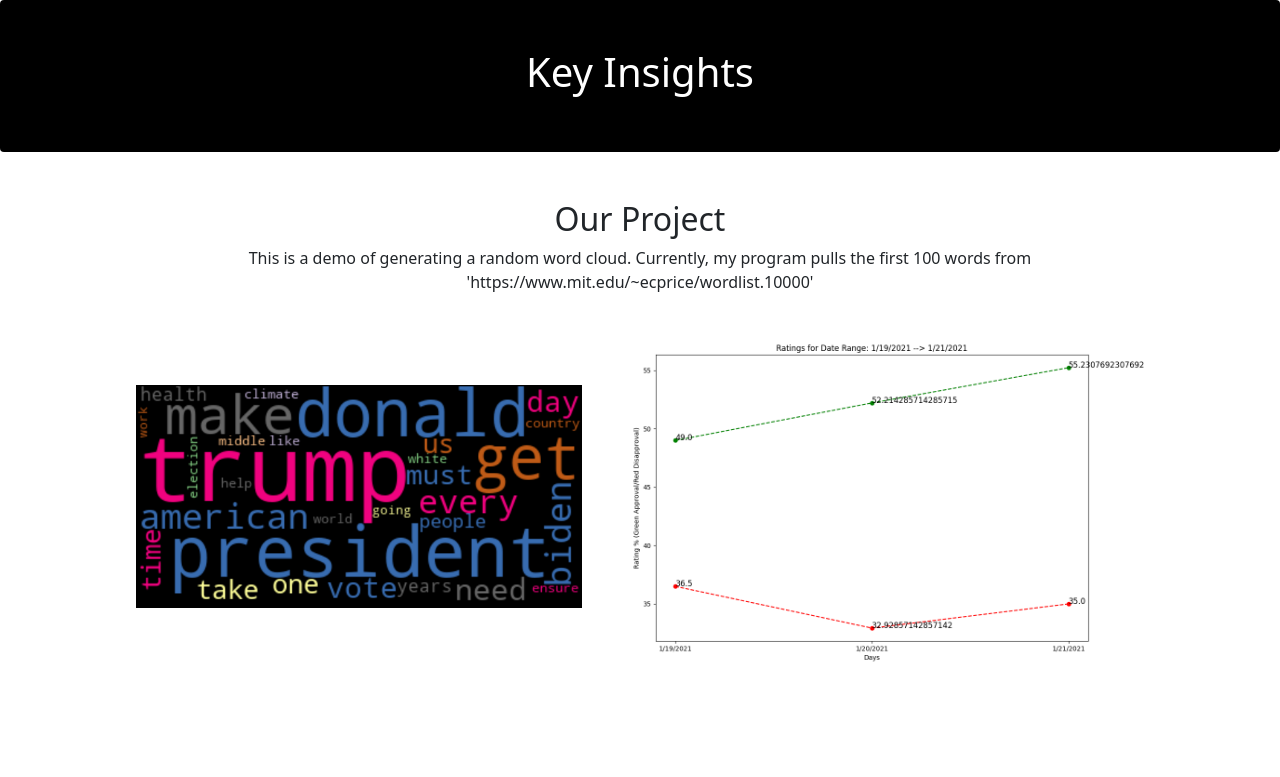
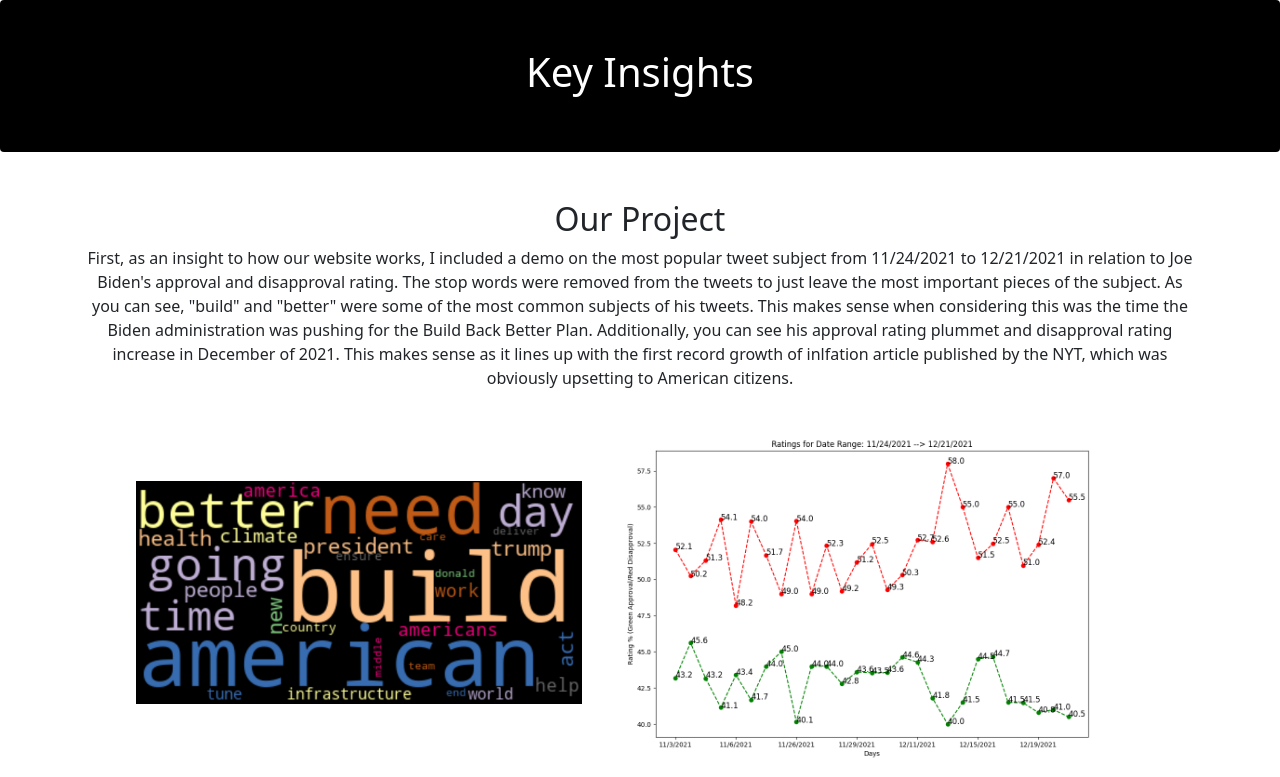
Before and after one commit to kaitlynsandor/BidenTweetAnalysis, a Flask app: template templates/insights.html in a window 1280 px wide. Shown: the part 76-853 px from the top of the page. Before the commit the page ends 738 px from the top, so only its background shows below. Run offline with Flask 2, Linux system fonts and the light colour scheme; the template is opened without the code that fills it, so the values that code supplies are empty.

Commit message:
added some more explanation to the insights page

```diff
--- a/app.py
+++ b/app.py
@@ -6,7 +6,7 @@
 import matplotlib
 from word_cloud import *
 from polling_data import *
-
+sw_spacy = []
 # Configure application
 app = Flask(__name__)
 
@@ -32,10 +32,10 @@
 
 @app.route("/insights", methods=["GET", "POST"])
 def insights():
-    list_of_words = get_tweets_date_range('10/24/2007', '4/9/2012')
+    list_of_words = get_tweets_date_range('11/24/2021', '12/21/2021', sw_spacy)
     create_save_word_cloud_from_dirty_tweets(list_of_words, 'cloud')
-    output = get_dates_and_approval('1/19/2021', '1/21/2021')
-    graph_and_save_results(output[0], output[1], output[2], 'polling_data', "1/19/2021 --> 1/21/2021")
+    output = get_dates_and_approval('11/24/2021', '12/21/2021')
+    graph_and_save_results(output[0], output[1], output[2], 'polling_data', "11/24/2021 --> 12/21/2021")
     return render_template('insights.html')
 
 @app.route("/about",  methods=["GET", "POST"])
@@ -74,5 +74,7 @@
 
 if __name__=="__main__":
     matplotlib.use('Agg')
+    en = spacy.load('en_core_web_sm')
+    sw_spacy = en.Defaults.stop_words
     app.run(host=os.getenv('IP', '0.0.0.0'),
             port=int(os.getenv('PORT', 8000)))
--- a/templates/index.html
+++ b/templates/index.html
@@ -9,8 +9,12 @@
     <h2>Our Project</h2>
     <div class="container">
         <p>
+            **** Put Database Structure and Table Column Names Here ***
+        </p>   <br>
+        <p>
             Born out of a project for a Yale University course on digital humanities, this website is designed as a user-friendly platform to explore some of the inscriptions found at the Dura-Europos site. All graffiti on the website were included in the second preliminary report from the Excavations at Dura Europos, an as-of-yet un-digitized archaeological report of findings from the Yale-French excavations at the sight from 1928-29. We’ve pulled graffiti from two sites within the city: those inside the walls of Tower 1, next to the Temple of the Palmyrene Gods, and from the Main Gate, also known as the Palmyrene Gate, to the city. We generally term the texts discussed on this website as “graffiti,” meaning words or pictures inscribed not in an official capacity and in public view, although we also freely call them “inscriptions.” This project is restricted to textual graffiti and graffiti in the Greek alphabet (the majority of the graffiti which is present at the Tower and Gate), so all drawings and inscriptions in other languages from Greek are not included. All translations were done by Grace Blaxill, an undergraduate at Yale and Jamie Flynn, a masters student in the History track at Yale. All website design and coding was performed by Kaitlyn Sandor, Lee Chen, and Jakub Bester, undergraduate students at Yale University.
         </p>
+
     </div>
 </div>
 
--- a/templates/insights.html
+++ b/templates/insights.html
@@ -8,7 +8,10 @@
 <h2>Our Project</h2>
     <div class="container">
         <p>
-            This is a demo of generating a random word cloud. Currently, my program pulls the first 100 words from 'https://www.mit.edu/~ecprice/wordlist.10000'
+            First, as an insight to how our website works, I included a demo on the most popular tweet subject from 11/24/2021 to 12/21/2021 in relation to Joe Biden's
+            approval and disapproval rating. The stop words were removed from the tweets to just leave the most important pieces of the subject. As you can see, "build" and "better" were some of the most common subjects of his tweets.
+            This makes sense when considering this was the time the Biden administration was pushing for the Build Back Better Plan. Additionally, you can see his approval rating plummet and disapproval rating increase in December of 2021. This
+            makes sense as it lines up with the first record growth of inlfation article published by the NYT, which was obviously upsetting to American citizens.
         </p>
 
         <img src="./static/images/cloud.png" alt="my plot" style="max-width: 40%">
--- a/templates/submitqueries.html
+++ b/templates/submitqueries.html
@@ -11,7 +11,7 @@
     <h2>Our Project</h2>
     <div class="container">
         <p>
-            Submit a query to run on our database!
+            Submit a query to run on our database! (Put information here on the table headers again so they know what queries are possible, also include an example query.
         </p>
     </div>
 </div>
```
Also changed, not shown: polling_data.py (+9 -3 lines), word_cloud.py (+7 -6 lines), static/images/cloud.png, static/images/polling_data.png, 1 other file.
